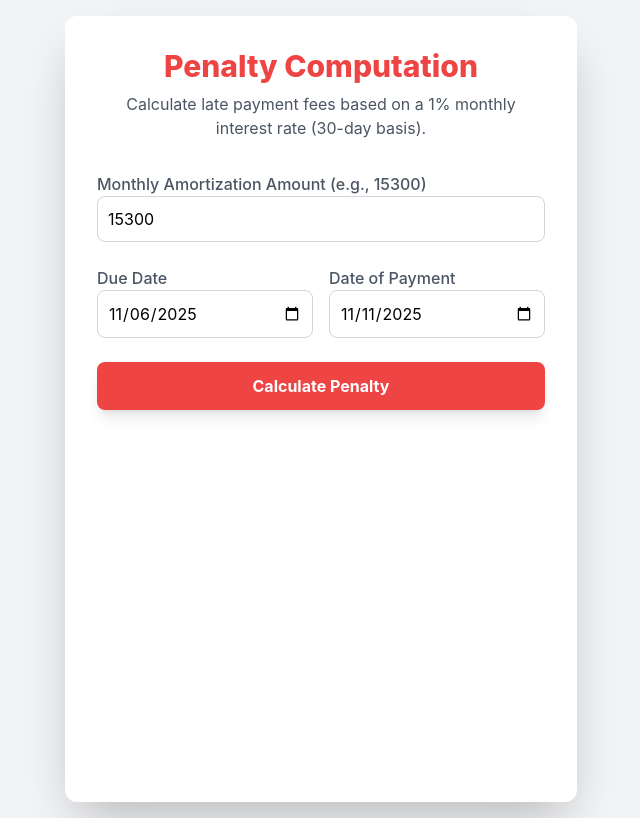
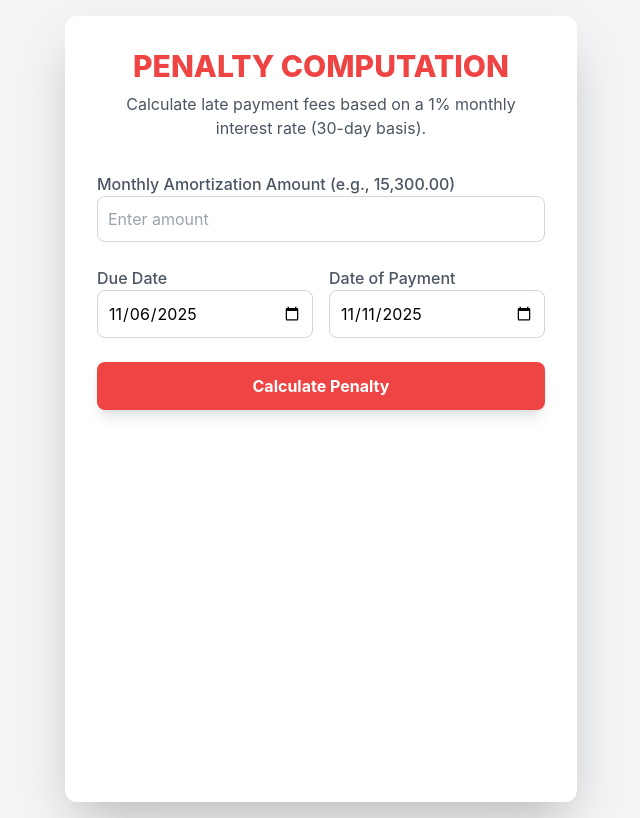
Before and after one commit to anonymous19032021-cpu/starlight, a plain HTML site: page index.html in a window 1280 px wide. Shown: the whole page, without its empty margins (319-959 px from the left). Drawn offline with nearby package versions, Linux system fonts and the light colour scheme.

Commit message:
Update index.html

```diff
--- a/index.html
+++ b/index.html
@@ -63,7 +63,7 @@
         <!-- Header -->
         <header class="text-center">
             <h1 class="text-3xl font-extrabold text-primary-red">
-                Penalty Computation
+                PENALTY COMPUTATION
             </h1>
             <p class="text-gray-dark mt-2">
                 Calculate late payment fees based on a 1% monthly interest rate (30-day basis).
@@ -73,8 +73,8 @@
         <!-- Input Section -->
         <div class="space-y-6">
             <div class="input-group">
-                <label for="amortization">Monthly Amortization Amount (e.g., 15300)</label>
-                <input type="number" id="amortization" placeholder="Enter amount" value="15300" min="0" required>
+                <label for="amortization">Monthly Amortization Amount (e.g., 15,300.00)</label>
+                <input type="number" id="amortization" placeholder="Enter amount" value="15,300.00" min="0" required>
             </div>
 
             <div class="grid grid-cols-1 md:grid-cols-2 gap-4">
@@ -223,4 +223,5 @@
     </script>
 
 </body>
+
 </html>
```
